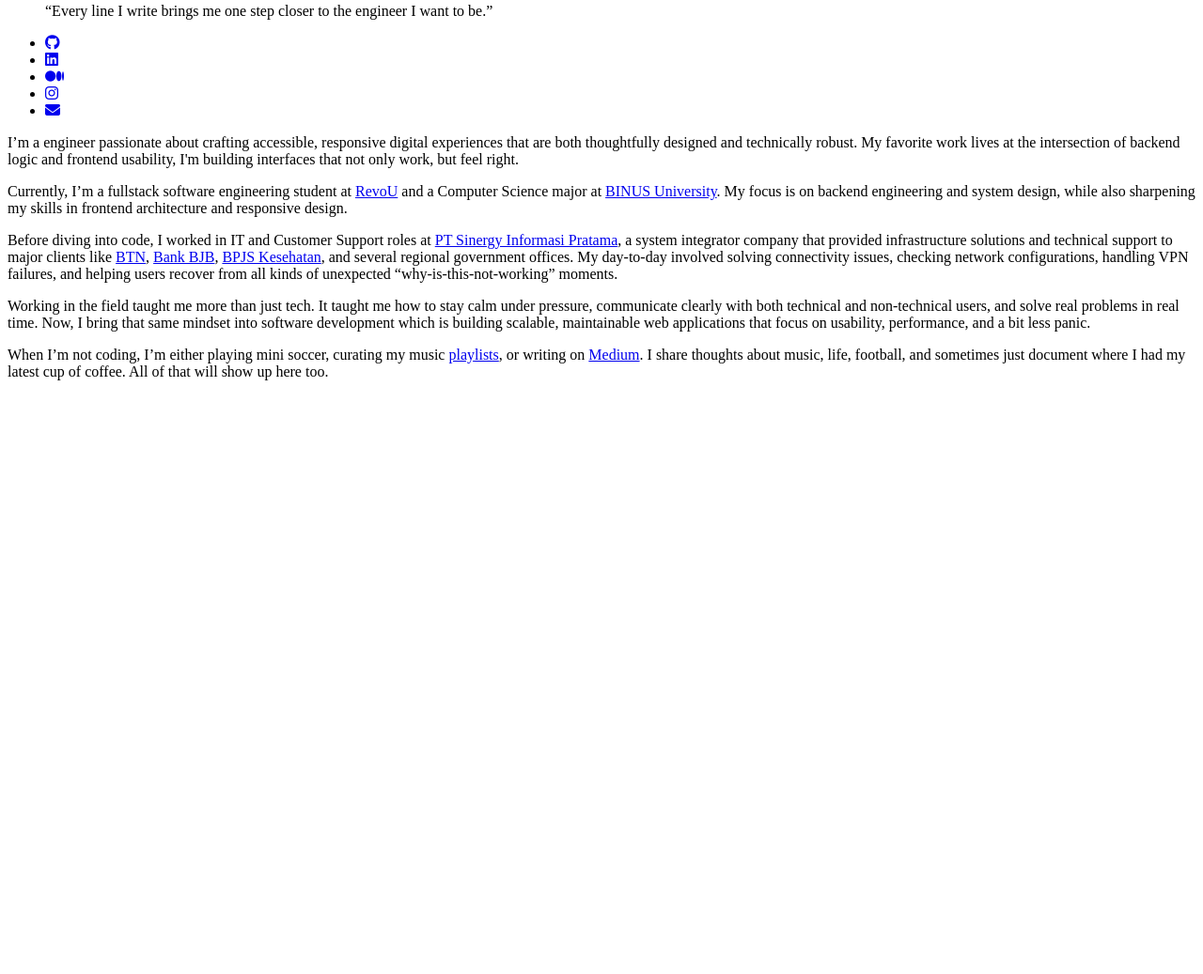
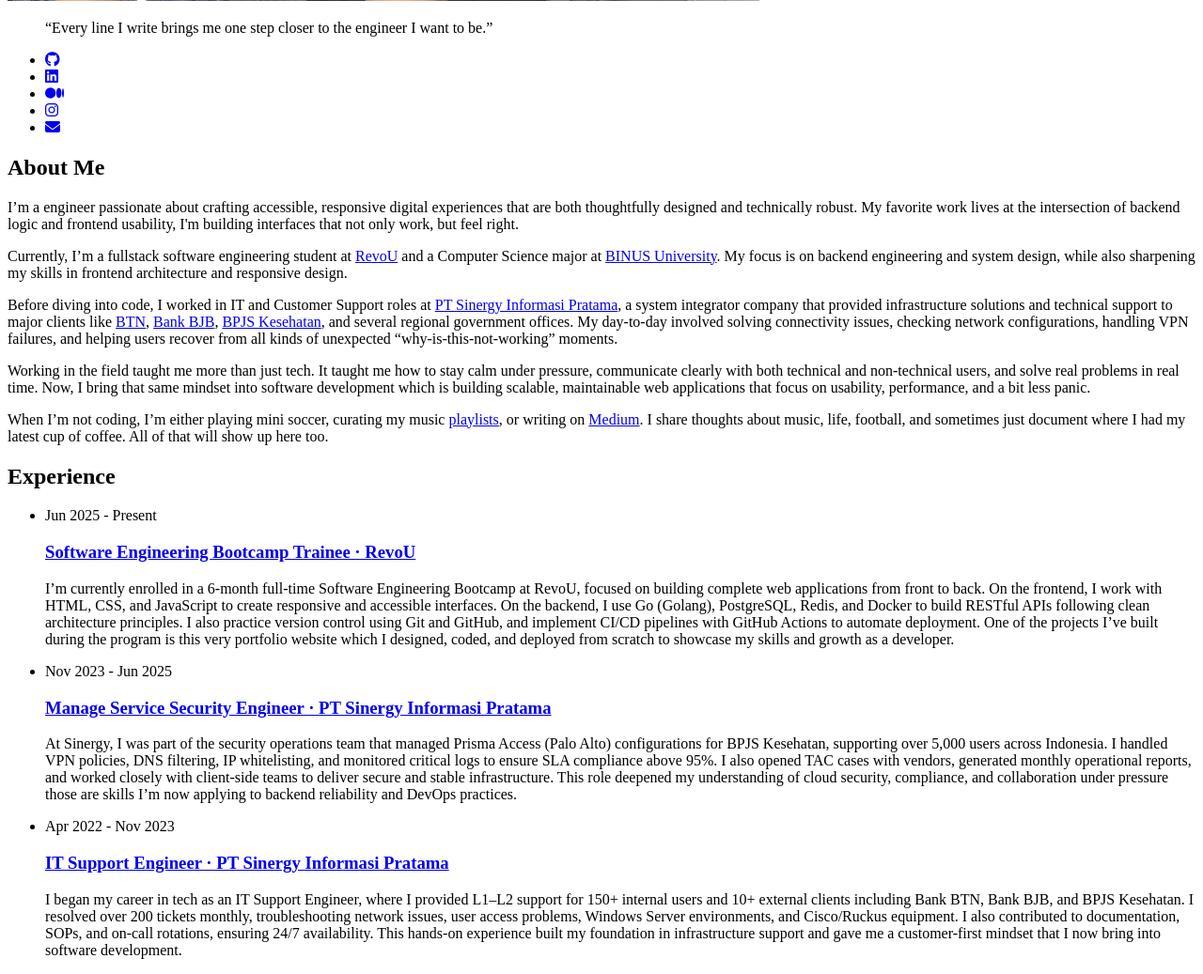
Before and after one commit to Revou-FSSE-Jun25/milestone-1-MuhammadRizal-ctrl, a plain HTML site: page index.html in a window 1280 px wide. Shown: the part 1066-2103 px from the top of the page at 94% size. Before the commit the page ends 1487 px from the top, so only its background shows below. Drawn offline with Linux system fonts and the light colour scheme.

Commit message:
feat: add section experience

```diff
--- a/index.html
+++ b/index.html
@@ -17,6 +17,7 @@
             <ul>
                 <li>Home</li>
                 <li>About</li>
+                <li>Experience</li>
                 <li>Projects</li>
                 <li>Contact</li>
             </ul>
@@ -43,6 +44,7 @@
 
         <!-- Section: About -->
             <section>
+                <h2>About Me</h2>
                 <p>
                     I’m a engineer passionate about crafting accessible, responsive digital experiences that are both thoughtfully designed and technically robust. My favorite work lives at the intersection of backend logic and frontend usability, I'm building interfaces that not only work, but feel right.
                 </p>
@@ -59,6 +61,28 @@
                     When I’m not coding, I’m either playing mini soccer, curating my music <a href="https://open.spotify.com/user/romjlu8mc3e7dt8xez7128go5" target="_blank">playlists</a>, or writing on <a href="https://medium.com/@rizalfatkhurikh" target="_blank">Medium</a>. I share thoughts about music, life, football, and sometimes just document where I had my latest cup of coffee. All of that will show up here too.
                 </p>
             </section>
+
+            <!-- Section: Experience-->
+            <section>
+                <h2>Experience</h2>
+                <ul>
+                    <li>
+                        <time>Jun 2025 - Present</time>
+                        <a href="https://www.revou.co/" target="_blank"><h3>Software Engineering Bootcamp Trainee · RevoU</h3></a>
+                        <p>I’m currently enrolled in a 6-month full-time Software Engineering Bootcamp at RevoU, focused on building complete web applications from front to back. On the frontend, I work with HTML, CSS, and JavaScript to create responsive and accessible interfaces. On the backend, I use Go (Golang), PostgreSQL, Redis, and Docker to build RESTful APIs following clean architecture principles. I also practice version control using Git and GitHub, and implement CI/CD pipelines with GitHub Actions to automate deployment. One of the projects I’ve built during the program is this very portfolio website which I designed, coded, and deployed from scratch to showcase my skills and growth as a developer.</p>
+                    </li>
+                    <li>
+                        <time>Nov 2023 - Jun 2025</time>
+                        <a href="https://www.sinergy.co.id/" target="_blank"><h3>Manage Service Security Engineer · PT Sinergy Informasi Pratama</h3></a>
+                        <p>At Sinergy, I was part of the security operations team that managed Prisma Access (Palo Alto) configurations for BPJS Kesehatan, supporting over 5,000 users across Indonesia. I handled VPN policies, DNS filtering, IP whitelisting, and monitored critical logs to ensure SLA compliance above 95%. I also opened TAC cases with vendors, generated monthly operational reports, and worked closely with client-side teams to deliver secure and stable infrastructure. This role deepened my understanding of cloud security, compliance, and collaboration under pressure those are skills I’m now applying to backend reliability and DevOps practices.</p>
+                    </li>
+                    <li>
+                        <time>Apr 2022 - Nov 2023</time>
+                        <a href="https://www.sinergy.co.id/" target="_blank"><h3>IT Support Engineer · PT Sinergy Informasi Pratama</h3></a>
+                        <p>I began my career in tech as an IT Support Engineer, where I provided L1–L2 support for 150+ internal users and 10+ external clients including Bank BTN, Bank BJB, and BPJS Kesehatan. I resolved over 200 tickets monthly, troubleshooting network issues, user access problems, Windows Server environments, and Cisco/Ruckus equipment. I also contributed to documentation, SOPs, and on-call rotations, ensuring 24/7 availability. This hands-on experience built my foundation in infrastructure support and gave me a customer-first mindset that I now bring into software development.</p>
+                    </li>
+                </ul>
+            </section>
     </main>
     <footer></footer>
 </body>
```
